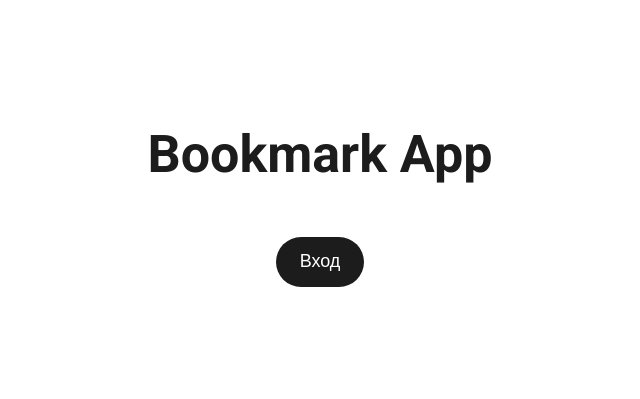
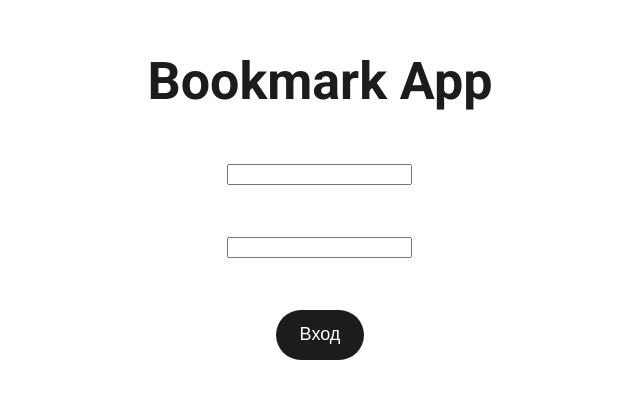
Before and after one commit to mozgue/vue-bookmark-app, a Vue app: page / in a window 1280 px wide. Shown: the part 195-594 px from the top of the page, without its empty margins (320-960 px from the left). Built offline with nearby package versions, Linux system fonts and the light colour scheme.

Commit message:
Сделал форму авторизации

```diff
--- a/src/api.ts
+++ b/src/api.ts
@@ -4,6 +4,9 @@ export const API_ROUTES = {
   profile: `profile`,
   categories: `categories`,
   bookmarks: (id: number) => `categories/${id}/bookmarks`,
+  auth: {
+    login: `auth/login`,
+  },
 };
 
 export const http = axios.create({
--- /dev/null
+++ b/src/components/InputText.vue
@@ -0,0 +1,22 @@
+<template>
+  <div>
+    <input type="text" />
+    <!-- <input
+      type="text"
+      v-model="value"
+      :placeholder="placeholder"
+      @focus="inputEvent"
+      @focusout="inputEvent"
+      @keyup="inputEvent"
+    /> -->
+  </div>
+</template>
+
+<script setup lang="ts">
+// defineProps({
+//   placeholder,
+//   value
+// })
+</script>
+
+<style scoped></style>
--- /dev/null
+++ b/src/interfaces/auth.interface.ts
@@ -0,0 +1,3 @@
+export interface LoginResponse {
+  token: string;
+}
--- /dev/null
+++ b/src/stores/auth.store.ts
@@ -0,0 +1,18 @@
+import { API_ROUTES, http } from '@/api';
+import type { LoginResponse } from '@/interfaces/auth.interface';
+
+import { defineStore } from 'pinia';
+import { ref } from 'vue';
+
+export const useAuthStore = defineStore('auth', () => {
+  const token = ref<string>();
+
+  const login = async (email: string, password: string) => {
+    const { data } = await http.post<LoginResponse>(API_ROUTES.auth.login, {
+      email,
+      password,
+    });
+    token.value = data.token;
+  };
+  return { token, login };
+});
--- a/src/views/AuthView.vue
+++ b/src/views/AuthView.vue
@@ -1,21 +1,33 @@
 <script setup lang="ts">
 import ButtonText from '@/components/ButtonText.vue';
-import { useRouter } from 'vue-router';
+import InputText from '@/components/InputText.vue';
+import { useAuthStore } from '@/stores/auth.store';
+import { ref } from 'vue';
 
-const router = useRouter();
+const form = ref<{ email?: string; password?: string }>({});
+const authStore = useAuthStore();
 
-function redirectToMain() {
-  router.push({
-    name: 'main',
-  });
+function onSubmit(event: Event) {
+  event.preventDefault();
+  console.log(event);
+  if (!form.value.email || !form.value.password) {
+    return;
+  }
+  authStore.login(form.value.email, form.value.password);
+  form.value = {};
 }
 </script>
 
 <template>
   <main class="auth">
-    <div class="auth__form">
+    <div class="auth__form_wrapper">
       <h1 class="auth__header">Bookmark App</h1>
-      <ButtonText @click="redirectToMain">Вход</ButtonText>
+      <form class="auth__form" @submit="onSubmit">
+        <InputText v-model="form.email" placeholder="Эл. Почта" />
+        <InputText v-model="form.password" placeholder="Пароль" type="password" />
+        <ButtonText type="submit">Вход</ButtonText>
+        {{ authStore.token }}
+      </form>
     </div>
   </main>
 </template>
@@ -30,6 +42,7 @@ function redirectToMain() {
   font-size: 52px;
   font-weight: 700;
 }
+.auth__form_wrapper,
 .auth__form {
   display: flex;
   align-items: center;
--- a/src/views/CategoryView.vue
+++ b/src/views/CategoryView.vue
@@ -11,7 +11,9 @@ const bookmarkStore = useBookmarkStore();
 const category = ref<Category>();
 
 onMounted(() => {
-  category.value = categoryStore.getCategoryByAlias(route.params.alias);
+  if (route.params?.alias) {
+    category.value = categoryStore.getCategoryByAlias(route.params.alias);
+  }
   if (category.value) {
     bookmarkStore.fetchBookmarks(category.value.id);
   }
@@ -19,7 +21,9 @@ onMounted(() => {
 watch(
   () => categoryStore.categories,
   (data) => {
-    category.value = categoryStore.getCategoryByAlias(route.params.alias);
+    if (route.params?.alias) {
+      category.value = categoryStore.getCategoryByAlias(route.params.alias);
+    }
     if (category.value) {
       bookmarkStore.fetchBookmarks(category.value.id);
     }
```
